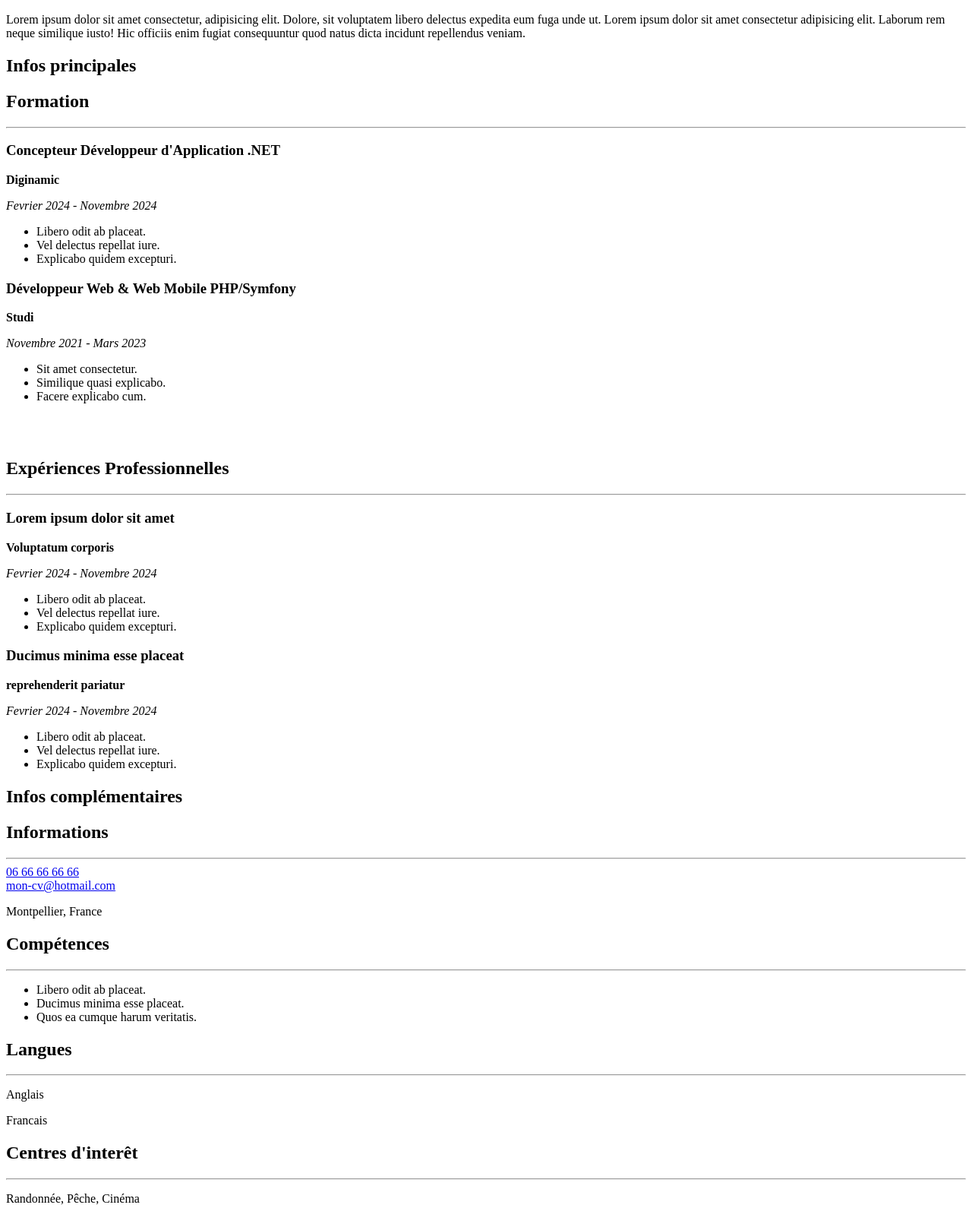
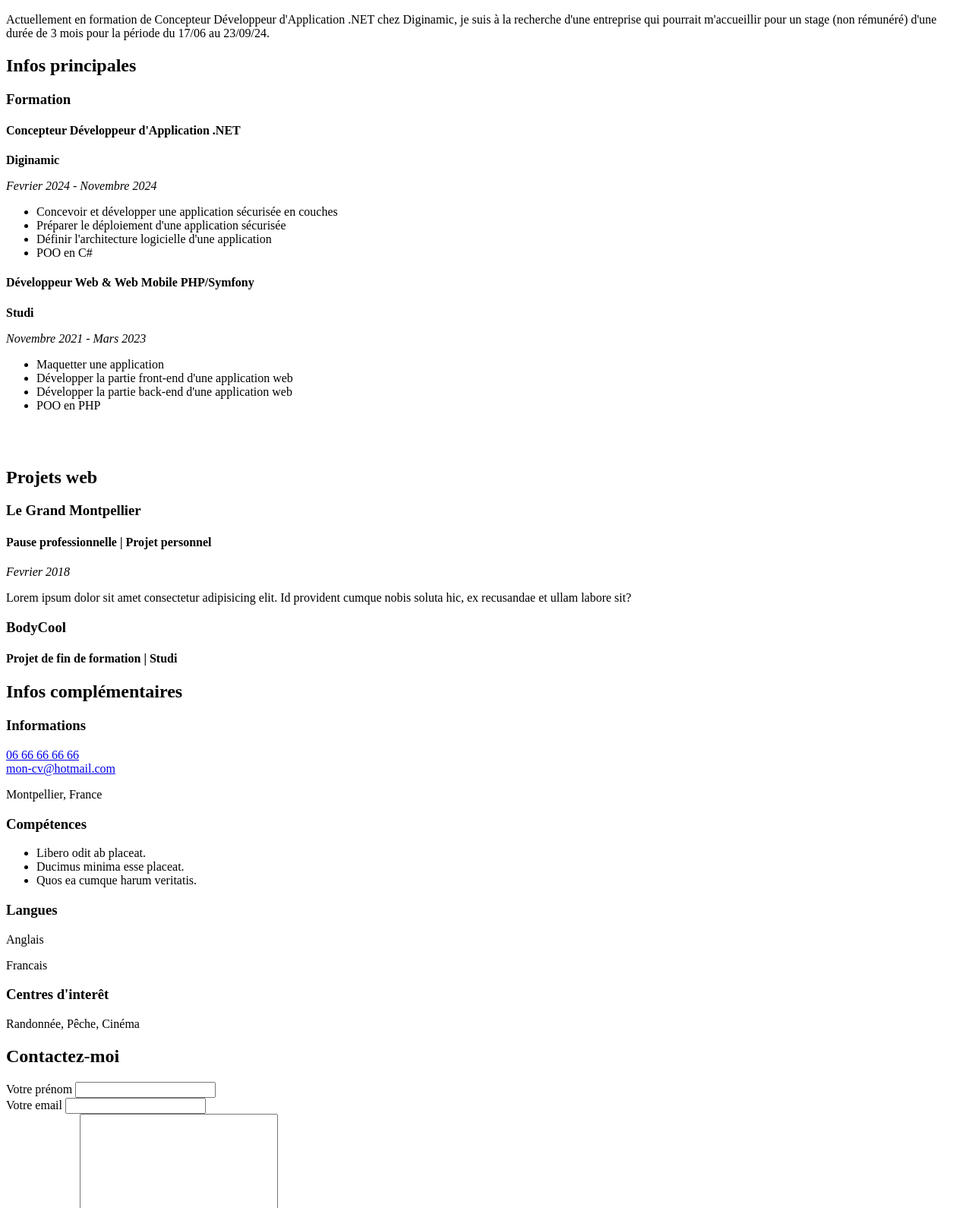
Before and after one commit to devbymoz/tphmtl, a plain HTML site: page index.html in a window 1280 px wide. Shown: the part 486-2076 px from the top of the page at 76% size. Drawn offline with Linux system fonts and the light colour scheme.

Commit message:
fin du projet

```diff
--- a/index.html
+++ b/index.html
@@ -3,7 +3,7 @@
   <head>
     <meta charset="UTF-8" />
     <meta name="viewport" content="width=device-width, initial-scale=1.0" />
-    <link rel="stylesheet" href="style.css">
+    <link rel="stylesheet" href="style.css" />
     <title>CV Mohamed Zaoui Développeur .NET</title>
     <meta
       name="description"
@@ -14,91 +14,104 @@
     <header>
       <nav class="menu-navigation">
         <ul>
-            <li><a href="#formations" title="Accéder à la section formation">Formations</a></li>
-            <li><a href="#experiences-professionnelles">Expériences Professionnelles</a></li>
-            <li><a href="#infos-complementaires">Infos complémentaires</a></li>
-            <li><a href="#contactez-moi">Contactez-moi</a></li>
+          <li>
+            <a href="#formations" title="Accéder à la section formation"
+              >Formations</a
+            >
+          </li>
+          <li>
+            <a href="#projets-web" title="Accéder à la section projets web"
+              >Projets web</a
+            >
+          </li>
+          <li>
+            <a
+              href="#infos-complementaires"
+              title="Accéder à la section infos complémentaires"
+              >Infos complémentaires</a
+            >
+          </li>
+          <li>
+            <a href="#contactez-moi" title="Accéder à la section contactez-moi"
+              >Contactez-moi</a
+            >
+          </li>
         </ul>
       </nav>
-      <br>
+      <br />
       <img
-        src="./images/photo-mohamed-zaoui.png"
+        src="./images/photo-mohamed-zaoui.jpg"
         height="250"
         width="250"
+        alt=""
       />
       <h1>Zaoui Mohamed</h1>
       <h2>Stage Concépteur Développeur d'Application .NET</h2>
       <p>
-        Lorem ipsum dolor sit amet consectetur, adipisicing elit. Dolore, sit
-        voluptatem libero delectus expedita eum fuga unde ut. Lorem ipsum dolor
-        sit amet consectetur adipisicing elit. Laborum rem neque similique
-        iusto! Hic officiis enim fugiat consequuntur quod natus dicta incidunt
-        repellendus veniam.
+        Actuellement en formation de Concepteur Développeur d'Application .NET
+        chez Diginamic, je suis à la recherche d'une entreprise qui pourrait
+        m'accueillir pour un stage (non rémunéré) d'une durée de 3 mois pour la
+        période du 17/06 au 23/09/24.
       </p>
     </header>
 
     <main>
       <section class="infos-principales">
-            <h2 class="dnone">Infos principales</h2>
+        <h2>Infos principales</h2>
         <section class="formations" id="formations">
-            <h2>Formation</h2>
-            <hr />
+          <h3>Formation</h3>
 
-            <h3>Concepteur Développeur d'Application .NET</h3>
+          <h4>Concepteur Développeur d'Application .NET</h4>
           <p><strong>Diginamic</strong></p>
           <p><i>Fevrier 2024 - Novembre 2024</i></p>
           <ul>
-              <li>Libero odit ab placeat.</li>
-              <li>Vel delectus repellat iure.</li>
-              <li>Explicabo quidem excepturi.</li>
+            <li>
+              Concevoir et développer une application sécurisée en couches
+            </li>
+            <li>Préparer le déploiement d'une application sécurisée</li>
+            <li>Définir l'architecture logicielle d'une application</li>
+            <li>POO en C#</li>
           </ul>
 
-            <h3>Développeur Web & Web Mobile PHP/Symfony</h3>
+          <h4>Développeur Web & Web Mobile PHP/Symfony</h4>
           <p><strong>Studi</strong></p>
           <p><i>Novembre 2021 - Mars 2023</i></p>
           <ul>
-              <li>Sit amet consectetur.</li>
-              <li>Similique quasi explicabo.</li>
-              <li>Facere explicabo cum.</li>
+            <li>Maquetter une application</li>
+            <li>Développer la partie front-end d'une application web</li>
+            <li>Développer la partie back-end d'une application web</li>
+            <li>POO en PHP</li>
           </ul>
         </section>
         <br />
         <br />
-          <section class="experiences-professionnelles" id="experiences-professionnelles">
-            <h2>Expériences Professionnelles</h2>
-            <hr />
-            <h3>Lorem ipsum dolor sit amet</h3>
-            <p><strong>Voluptatum corporis</strong></p>
-            <p><i>Fevrier 2024 - Novembre 2024</i></p>
-            <ul>
-              <li>Libero odit ab placeat.</li>
-              <li>Vel delectus repellat iure.</li>
-              <li>Explicabo quidem excepturi.</li>
-            </ul>
-            <h3>Ducimus minima esse placeat</h3>
-            <p><strong>reprehenderit pariatur</strong></p>
-            <p><i>Fevrier 2024 - Novembre 2024</i></p>
-            <ul>
-              <li>Libero odit ab placeat.</li>
-              <li>Vel delectus repellat iure.</li>
-              <li>Explicabo quidem excepturi.</li>
-            </ul>
+        <section class="projets-web" id="projets-web">
+          <h2>Projets web</h2>
+          <h3>Le Grand Montpellier</h3>
+          <h4>Pause professionnelle | Projet personnel</h4>
+          <p><i>Fevrier 2018</i></p>
+          <p>
+            Lorem ipsum dolor sit amet consectetur adipisicing elit. Id
+            provident cumque nobis soluta hic, ex recusandae et ullam labore
+            sit?
+          </p>
+          <h3>BodyCool</h3>
+          <h4>Projet de fin de formation | Studi</h4>
         </section>
       </section>
 
-      <section class="infos-complementaires" id="infos-complementaires">
-        <h2 class="dnone">Infos complémentaires</h2>
+      <aside class="infos-complementaires" id="infos-complementaires">
+        <h2>Infos complémentaires</h2>
         <section class="informations">
-            <h2>Informations</h2>
-            <hr />
-            <a href="tel:+0606060606">06 66 66 66 66</a><br>
+          <h3>Informations</h3>
+          <a href="tel:+0606060606">06 66 66 66 66</a><br />
           <a href="mailto:moncv@hotmail.com">mon-cv@hotmail.com</a>
           <p>Montpellier, France</p>
         </section>
 
         <section class="competences">
-            <h2>Compétences</h2>
-            <hr />
+          <h3>Compétences</h3>
+
           <ul>
             <li>Libero odit ab placeat.</li>
             <li>Ducimus minima esse placeat.</li>
@@ -106,33 +119,30 @@
           </ul>
         </section>
         <section class="langues">
-            <h2>Langues</h2>
-            <hr />
+          <h3>Langues</h3>
           <p>Anglais</p>
           <p>Francais</p>
         </section>
 
         <section class="centre-interet">
-            <h2>Centres d'interêt</h2>
-            <hr />
+          <h3>Centres d'interêt</h3>
           <p>Randonnée, Pêche, Cinéma</p>
         </section>
-      </section>
+      </aside>
     </main>
 
     <footer>
       <h2 id="contactez-moi">Contactez-moi</h2>
-        <hr />
       <form action="./form.php" method="POST">
         <label for="name">Votre prénom</label>
-            <input type="text" name="name" id="name">
-
+        <input type="text" name="name" id="name" />
+        <br>
         <label for="email">Votre email</label>
-            <input type="email" name="email" id="email">
-
+        <input type="email" name="email" id="email" />
+        <br>
         <label for="message">Votre message</label>
         <textarea name="message" id="message" cols="30" rows="10"></textarea>
-
+        <br>
         <button type="submit">Envoyer</button>
       </form>
     </footer>
--- a/style.css
+++ /dev/null
@@ -1,3 +0,0 @@
-body{
-    background-color: rgb(255, 255, 255);
-}
```
Also changed, not shown: images/photo-mohamed-zaoui.jpg (added), images/photo-mohamed-zaoui.png (deleted), 1 other file. Lines whose indentation alone changed are shown as unchanged.
